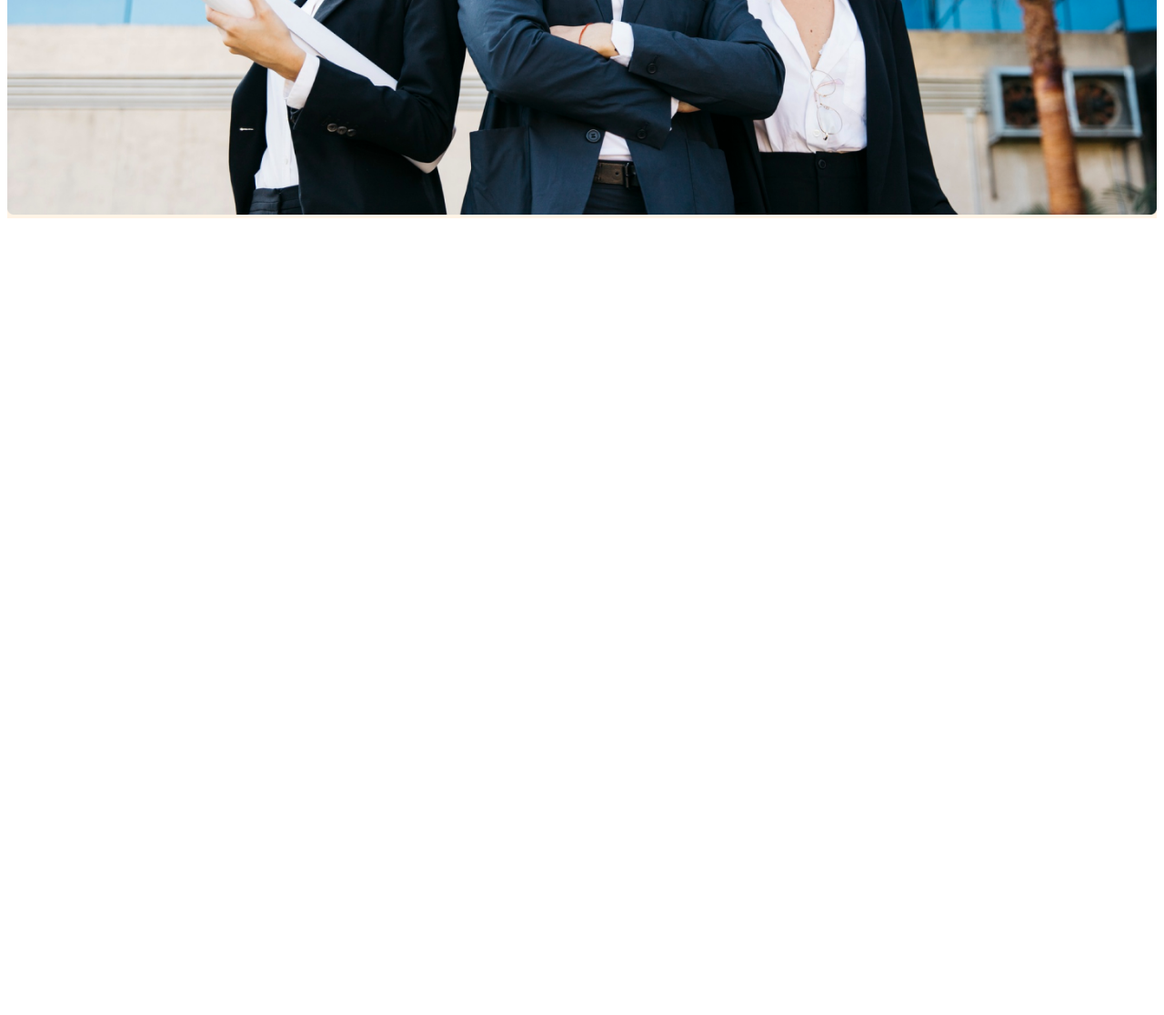
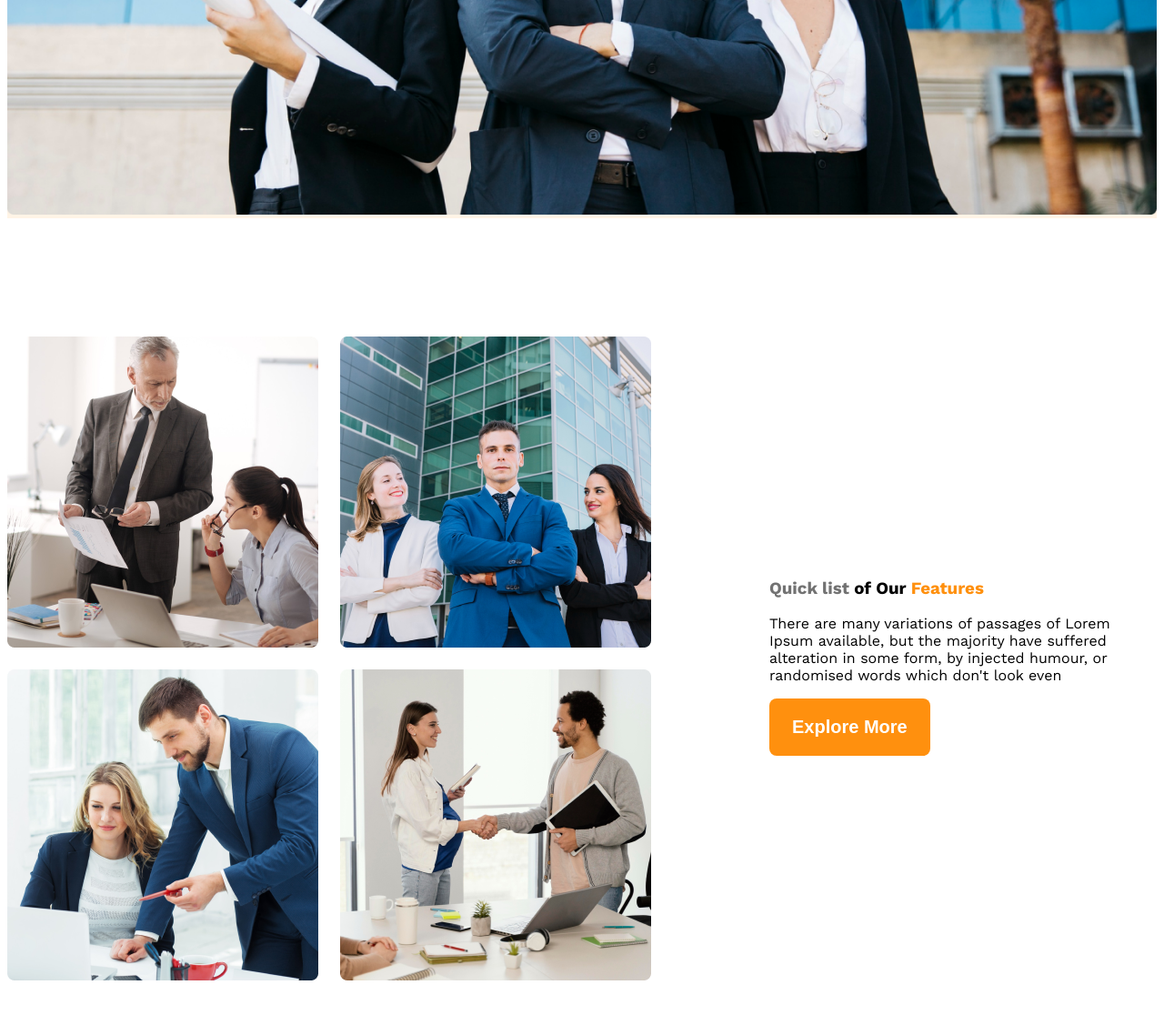
Before and after one commit to bikaxhoda/g3-aechitect-website, a plain HTML site: page index.html in a window 1280 px wide. Shown: the part 944-2060 px from the top of the page at 91% size. Before the commit the page ends 1192 px from the top, so only its background shows below. Drawn offline with nearby package versions, Linux system fonts and the light colour scheme.

Commit message:
added main section-01

```diff
--- a/architects/styles.css
+++ b/architects/styles.css
@@ -22,6 +22,9 @@
   color: #727272;
 
 }
+.text-primary{
+  color: #FF900E;
+}
 .bg-light{
   background-color: rgba(255, 144, 14, 0.1);
 }
@@ -33,6 +36,17 @@
   font-weight: 600;
   border: none;
   border-radius: 8px;
+}
+main{
+  max-width: 1440px;
+  margin: 0 auto;
+}
+main>section{
+  margin-top: 130px;
+  /* max-width: 530px; */
+}
+.feature{
+  color: #FF900E;
 }
 /* header styles */
 
@@ -79,10 +93,50 @@
 .banner-image{
   width: 100%;
 }
+
+/* teams and feature styles */
+.teams{
+  align-items: center;
+}
+.team-image-container{
+  display: grid;
+  grid-template-columns: repeat(2, 1fr);
+  grid-gap: 24px;
+
+}
+/* .team-image{
+  width: 100%;
+} */
+.our-feature{
+  margin-left: 130px;
+  max-width: 530px;
+}
+
+
+.quick-list{
+  font-weight: 500;
+}
 /* responsive media query */
 @media screen and (max-width: 576px) {
-  .navbar , .nav-link{
+  .navbar , .nav-link , .teams{
     flex-direction: column;
   }
 
+  .team-image-container{
+    grid-template-columns: repeat(1, 1fr);
+  }
+  .our-feature{
+    margin-left:20px ;
+  }
+
 }
+/* medium size device */
+@media screen and (min-width:576px) and (max-width:992px){
+  .teams{
+    flex-direction: column;
+  }
+  .our-feature{
+    margin-left: 50px auto;
+  }
+
+}
--- a/index.html
+++ b/index.html
@@ -32,6 +32,31 @@
 
     </header>
     <main>
+        <!-- team section  -->
+        <section class="teams display-flex">
+            <div class="team-image-container">
+                <img src="/images/sponsors/team1.png" alt="" class="team-image">
+                <img src="/images/sponsors/team2.png" alt="two architects " class="team-image">
+                <img src="/images/sponsors/team3.png" alt="" class="team-image">
+                <img src="/images/sponsors/team4.png" alt="" class="team-image">
+
+            </div>
+            <div class="our-feature">
+                <h3 class="section-title"><span id="Quick-list" class="text-light-gray">Quick list</span>  <span>of Our</span> <span class="text-primary"> Features</span></h3>
+                <p class="feature-descrption">There are many variations of passages of Lorem Ipsum available, but the majority have suffered alteration in some form, by injected humour, or randomised words which don't look even</p>
+                <button class="btn-primary">Explore More</button>
+
+            </div>
+        </section>
+        <!-- team section-02 -->
+        <section>
+
+
+        </section>
+        <!-- our some facts -->
+         <section class="some-facts">
+
+         </section>
 
     </main>
     <footer>
```
